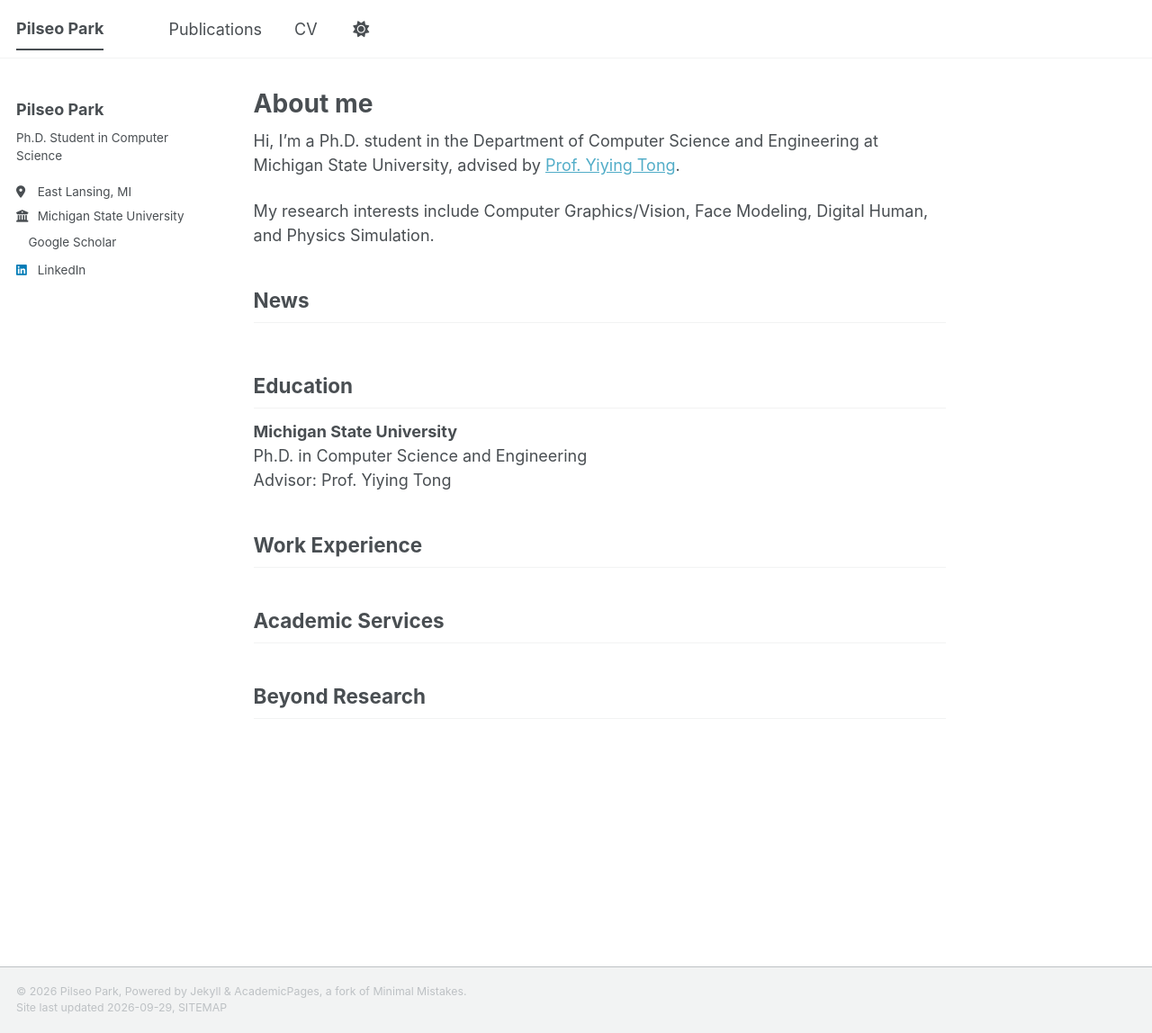
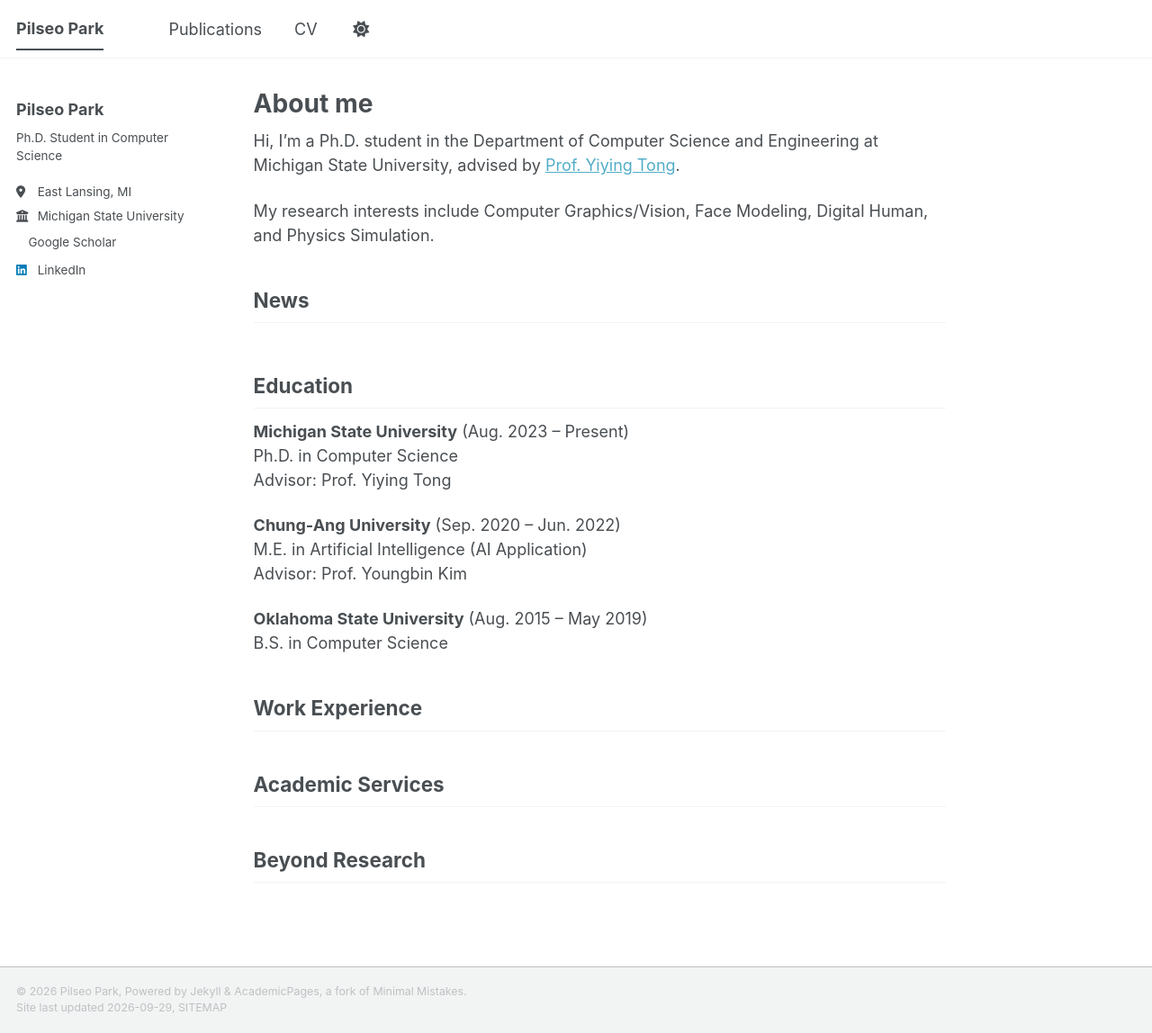
Before and after one commit to bbakpil/bbakpil.github.io, a Jekyll site: the page built from _pages/about.md, in a window 1280 px wide and 1148 px high. Shown: the whole window at 90% size. Built offline with Jekyll 4.4.1, drawn with Linux system fonts in a browser that asks for light colours; a style sheet for code colours, icons or effects is not loaded.

Commit message:
Add education history with dates and verified program names

```diff
--- a/_pages/about.md
+++ b/_pages/about.md
@@ -21,9 +21,16 @@ My research interests include Computer Graphics/Vision, Face Modeling, Digital H
 
 ## Education
 
-**Michigan State University**
-Ph.D. in Computer Science and Engineering
+**Michigan State University** (Aug. 2023 – Present)
+Ph.D. in Computer Science
 Advisor: Prof. Yiying Tong
+
+**Chung-Ang University** (Sep. 2020 – Jun. 2022)
+M.E. in Artificial Intelligence (AI Application)
+Advisor: Prof. Youngbin Kim
+
+**Oklahoma State University** (Aug. 2015 – May 2019)
+B.S. in Computer Science
 
 ## Work Experience
 
```
